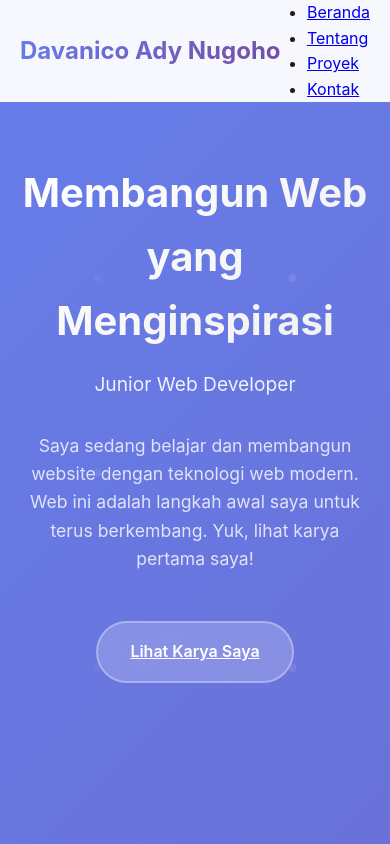
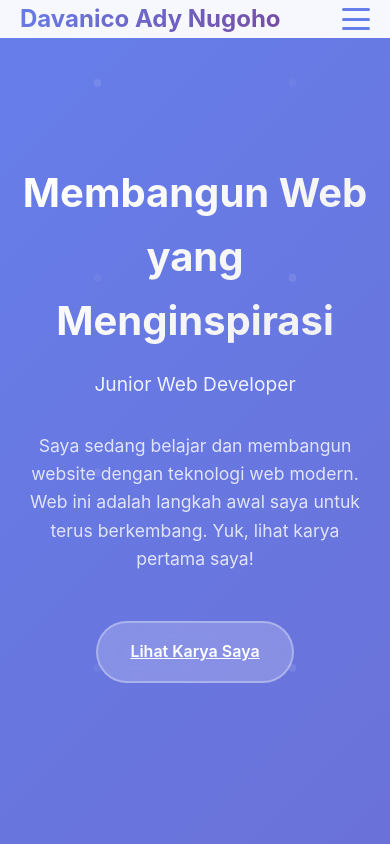
Before and after one commit to Davanico1122/moderen.porto, a plain HTML site: page index.html in a window 390 px wide. Shown: the top 844 px of the page. Drawn offline with Linux system fonts and the light colour scheme.

Commit message:
Update index.html

```diff
--- a/index.html
+++ b/index.html
@@ -1,40 +1,29 @@
-<!DOCTYPE html>
-<html lang="id">
+<!DOCTYPE html><html lang="id">
 <head>
   <meta charset="UTF-8" />
   <meta name="viewport" content="width=device-width, initial-scale=1.0" />
   <title>Davanico Ady Nugoho - Web Developer</title>
   <link rel="stylesheet" href="style.css" />
+  <script defer src="script.js"></script>
 </head>
 <body>
   <!-- ===== Header ===== -->
   <header>
-    <nav class="container nav-container">
+    <nav class="container">
       <div class="logo">Davanico Ady Nugoho</div>
-      <ul class="nav-links">
+      <ul class="nav-links" id="nav-links">
         <li><a href="#home">Beranda</a></li>
         <li><a href="#about">Tentang</a></li>
         <li><a href="#projects">Proyek</a></li>
         <li><a href="#contact">Kontak</a></li>
       </ul>
-      <div class="hamburger" id="hamburger">
-        <span></span>
-        <span></span>
-        <span></span>
-      </div>
-      <div class="mobile-menu" id="mobileMenu">
-        <ul>
-          <li><a href="#home">Beranda</a></li>
-          <li><a href="#about">Tentang</a></li>
-          <li><a href="#projects">Proyek</a></li>
-          <li><a href="#contact">Kontak</a></li>
-        </ul>
-      </div>
+      <button class="nav-toggle" id="nav-toggle" aria-label="Toggle navigation">
+        <span class="bar"></span>
+        <span class="bar"></span>
+        <span class="bar"></span>
+      </button>
     </nav>
-  </header>
-
-  <!-- ===== Hero ===== -->
-  <section id="home" class="hero">
+  </header>  <!-- ===== Hero ===== -->  <section id="home" class="hero">
     <div class="container">
       <div class="hero-content">
         <h1>Membangun Web<br>yang Menginspirasi</h1>
@@ -45,10 +34,7 @@
         <a href="#projects" class="cta-button">Lihat Karya Saya</a>
       </div>
     </div>
-  </section>
-
-  <!-- ===== Main ===== -->
-  <main>
+  </section>  <!-- ===== Main ===== -->  <main>
     <!-- About -->
     <section id="about" class="about">
       <div class="container">
@@ -71,9 +57,7 @@
               <span class="skill-tag">CSS3</span>
               <span class="skill-tag">MongoDB</span>
             </div>
-          </div>
-
-          <div class="about-visual fade-in">
+          </div><div class="about-visual fade-in">
         <div class="code-window">
           <div class="code-header">
             <div class="code-dot"></div>
@@ -81,19 +65,8 @@
             <div class="code-dot"></div>
           </div>
           <div class="code-content">
-<span class="code-keyword">const</span> developer = {
-  <span class="code-string">name</span>: <span class="code-string">'Davanico Ady Nugoho'</span>,
-  <span class="code-string">passion</span>: <span class="code-string">'Web Development'</span>,
-  <span class="code-function">createAmazingThings</span>() {
-    <span class="code-keyword">return</span> <span class="code-string">'Beautiful Websites'</span>;
-  }
-};
-              </div>
-            </div>
-          </div>
-        </div>
-      </div>
-    </section>
+
+<span class="code-keyword">const</span> developer = { <span class="code-string">name</span>: <span class="code-string">'Davanico Ady Nugoho'</span>, <span class="code-string">passion</span>: <span class="code-string">'Web Development'</span>, <span class="code-function">createAmazingThings</span>() { <span class="code-keyword">return</span> <span class="code-string">'Beautiful Websites'</span>; } }; </div> </div> </div> </div> </div> </section>
 
 <!-- Projects -->
 <section id="projects" class="projects">
@@ -169,6 +142,7 @@
           </div>
         </div>
       </div>
+
     </div>
   </div>
 </section>
@@ -190,16 +164,11 @@
     </div>
   </div>
 </section>
-  </main>
 
-  <!-- ===== Footer ===== -->
-  <footer>
+  </main>  <!-- ===== Footer ===== -->  <footer>
     <div class="container">
       <p>&copy; 2025 Davanico Ady Nugoho. Dibuat dengan ❤️ untuk web yang lebih baik.</p>
     </div>
   </footer>
-
-  <!-- ===== JavaScript ===== -->
-  <script src="script.js"></script>
 </body>
             </html>
```
Lines whose indentation alone changed are shown as unchanged.
